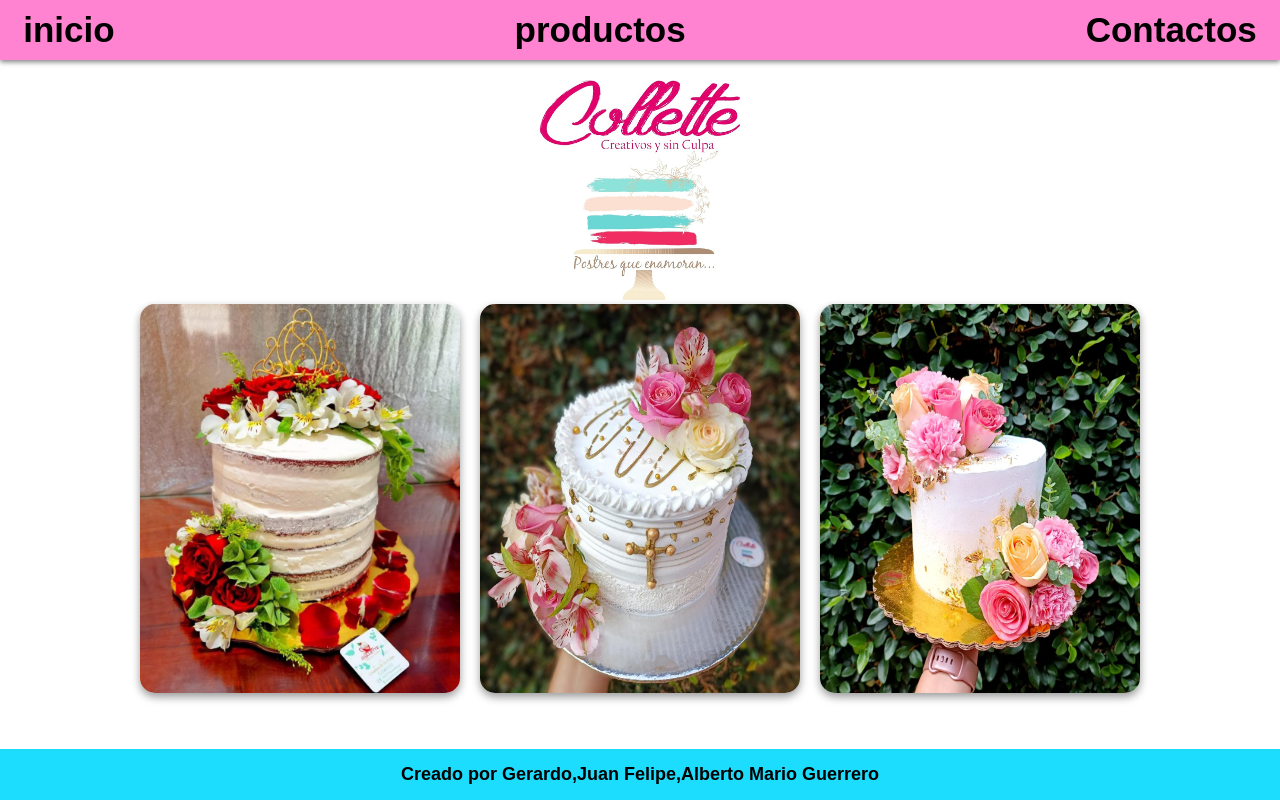
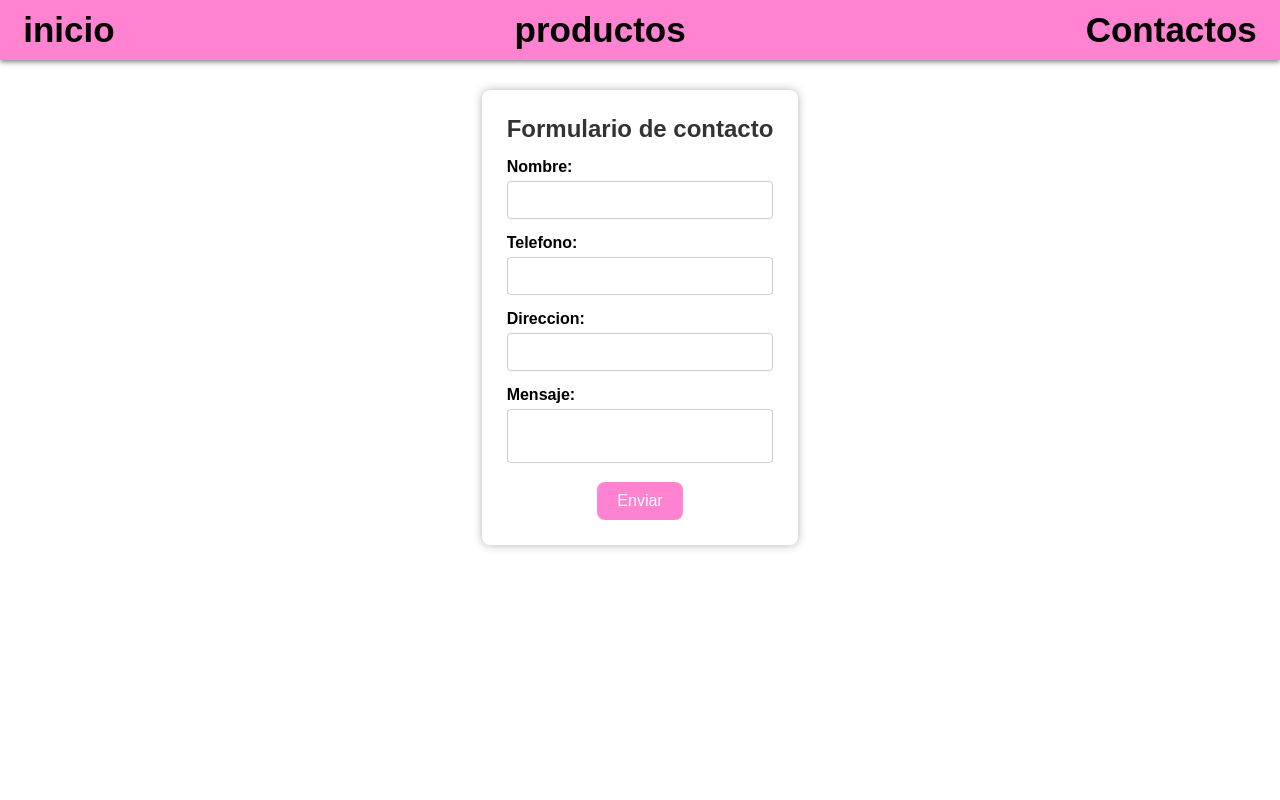
Before and after one commit to Spiderk24/pagina-collette, a plain HTML site: page index.html in a window 1280 px wide. Drawn offline with Linux system fonts and the light colour scheme.

Commit message:
Update index.html

```diff
--- a/index.html
+++ b/index.html
@@ -1,21 +1,13 @@
 <!DOCTYPE html>
-<html>
+<html lang="es">
 <head>
     <meta charset="UTF-8">
-    <title>pasteleria collette</title>
+    <meta name="viewport" content="width=device-width, initial-scale=1.0">
+    <title>contactos</title>
     <link rel="stylesheet" href="style.css">
-    <!-- Google tag (gtag.js) -->
-<script async src="https://www.googletagmanager.com/gtag/js?id=G-F6P5G1BECZ"></script>
-<script>
-  window.dataLayer = window.dataLayer || [];
-  function gtag(){dataLayer.push(arguments);}
-  gtag('js', new Date());
-
-  gtag('config', 'G-F6P5G1BECZ');
-</script>
 </head>
 <body>
- <header>
+    <header>
      <nav>
          <ul>
         <li><a href="inicio.html">inicio</a></li>
@@ -24,21 +16,31 @@
          </ul>
     </nav>
 </header>
-<main>
-    <section class="productos">
+<div class="form-container">
+    <h2>Formulario de contacto</h2>
+<form>
+<div class="form-group">
+    <label for="nombre">Nombre:</label>
+    <input type="text" id="nombre" name="nombre" required>
+</div>
 
-        <img src="68684.jpg" alt="logocollette" class="logo">
-    </section>
-    <section>
-    </section>
-    <div class="fotos">
-    <img src="68576.jpg" alt="imgpastel1" class="pastel">
-    <img src="71156.jpg" alt="imgpastel2" class="pastel">
-    <img src="pastel.jpg" alt="imgpastel3" class="pastel">
-    </div>
-</main>
-<footer>
-    <span>Creado por Gerardo,Juan Felipe,Alberto Mario Guerrero</span>
-</footer>
+<div class="form-group">
+    <label for="telefono">Telefono:</label>
+    <input type="text" id="telefono" name="telefono" required>
+</div>
+
+<div class="form-group">
+    <label for="direccion">Direccion:</label>
+    <input type="text" id="direccion" name="direccion" required>
+</div>
+
+<div class="form-group">
+    <label for="mensaje">Mensaje:</label>
+    <textarea type="text" id="mensaje" name="mensaje" required></textarea>
+</div>
+<button type="submit">Enviar</button>
+</form>
+</div>
+
 </body>
 </html>
```
